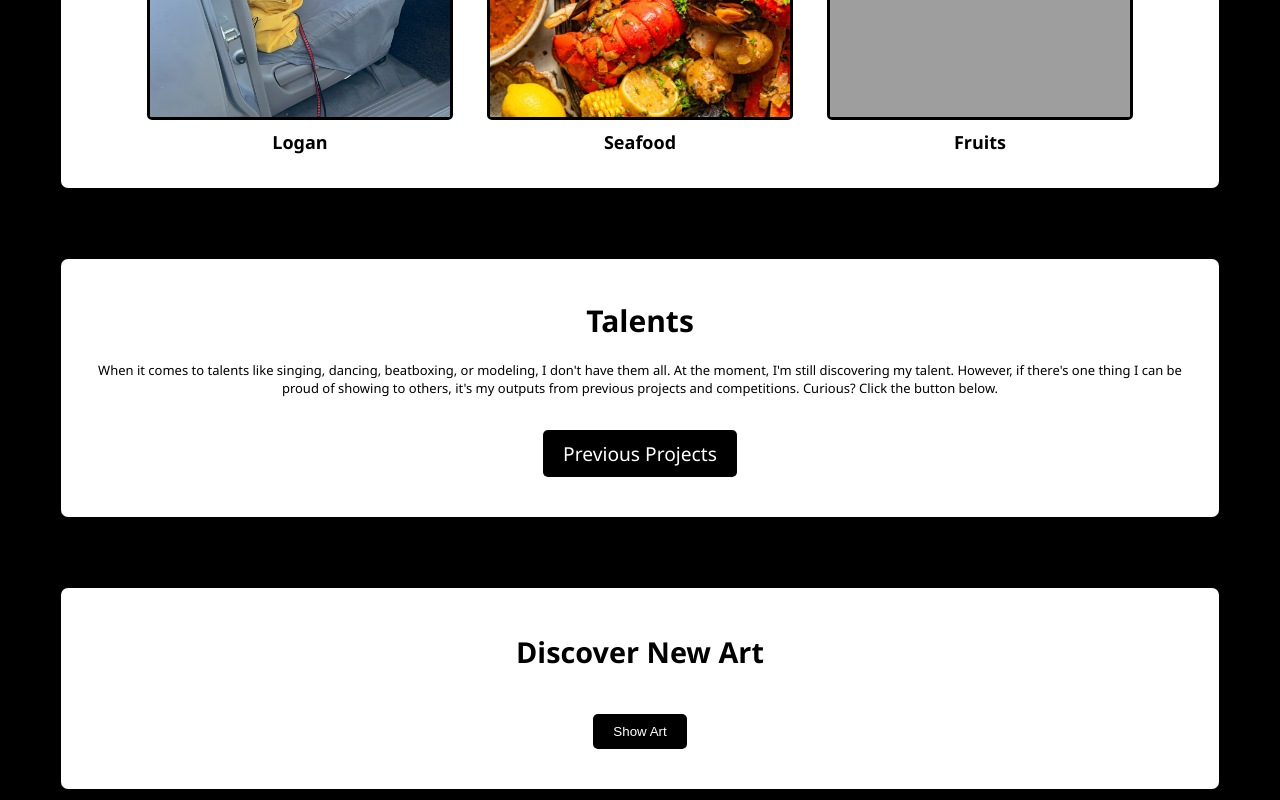
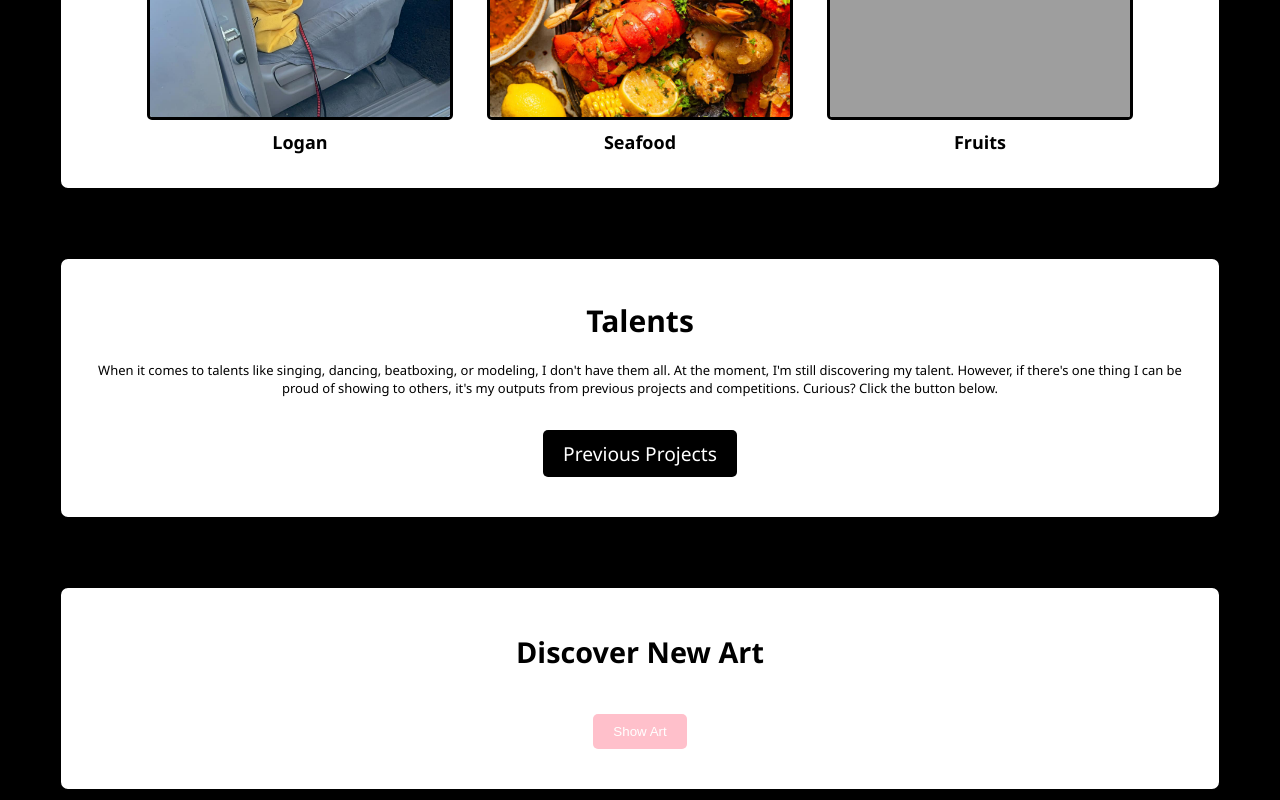
Before and after one commit to EarlCoronado/EarlCoronado.github.io, a plain HTML site: page index.html in a window 1280 px wide. In both pictures the pointer is over the button "Show Art". Shown: the part 2014-2814 px from the top of the page. Drawn offline with Linux system fonts and the light colour scheme; grey boxes are pictures that could not be loaded.

Commit message:
Add files via upload

```diff
--- a/style.css
+++ b/style.css
@@ -335,6 +335,10 @@ button:hover {
   display: inline-block;
 }
 
+#fetch-art-btn:hover {
+  background-color: pink;
+}
+
 /* Light mode styles */
 body.light-mode {
   background-color: white;
```
